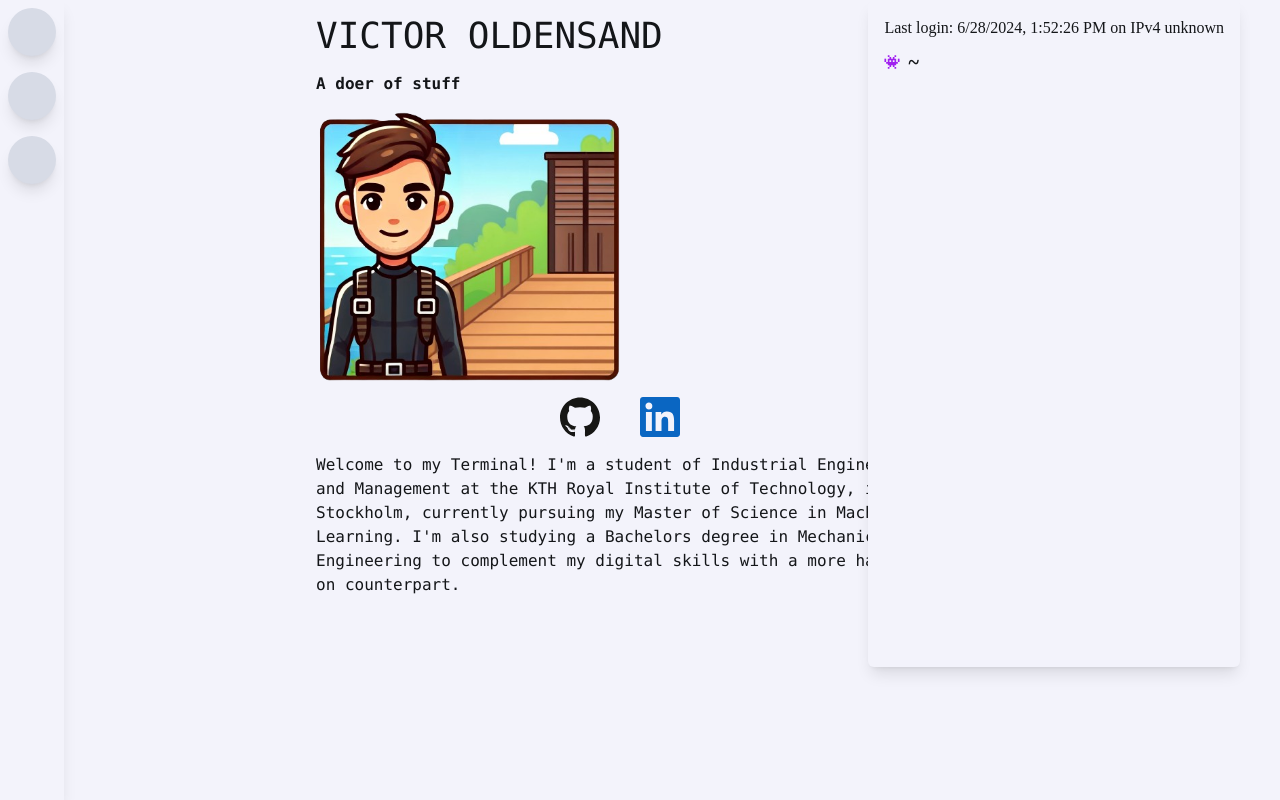
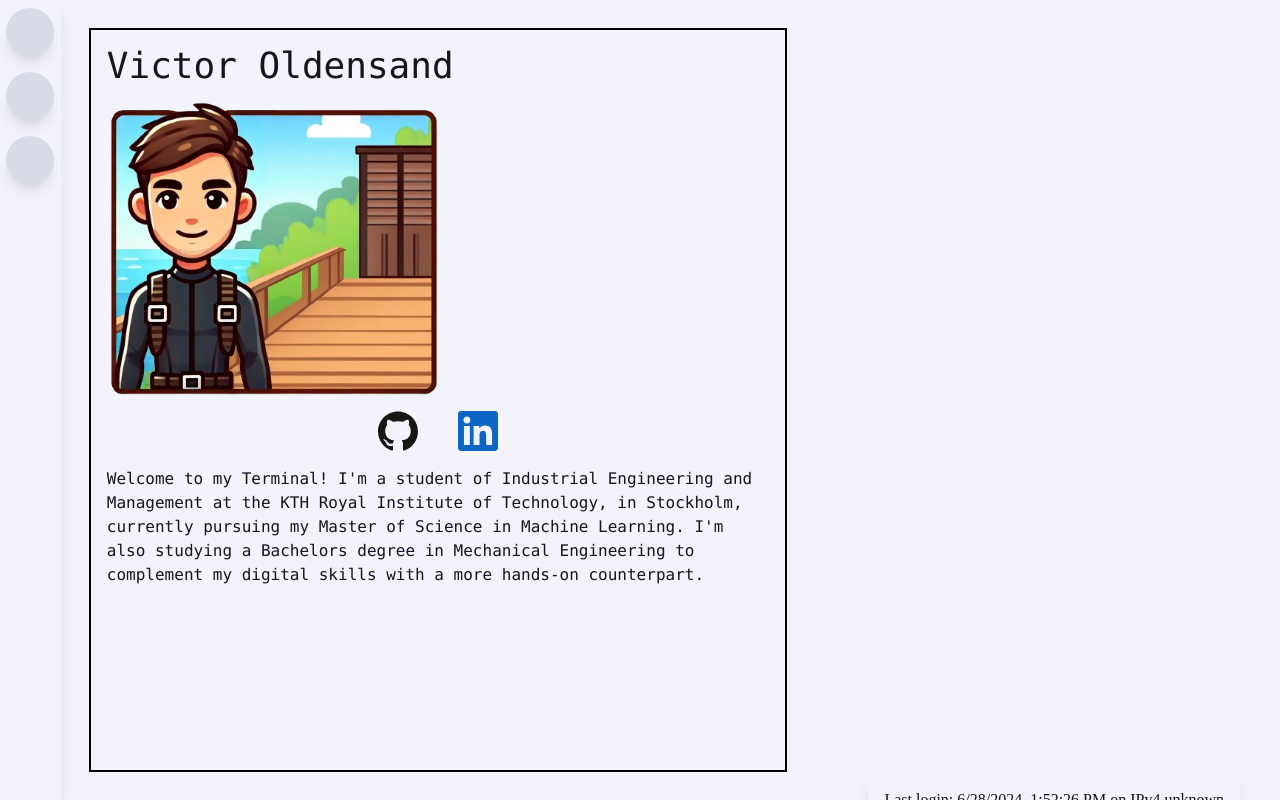
Before and after one commit to jurmy24/terminal-cv-website, a Vue app: page / in a window 1280 px wide. Built offline with nearby package versions, Linux system fonts and the light colour scheme; no server answers; some icons are missing; a web font is replaced by a local one.

Commit message:
Style: fix the caret and typewriter animation

```diff
--- a/src/App.vue
+++ b/src/App.vue
@@ -2,8 +2,8 @@
     <div class="flex">
         <SideBar :toggleDark="toggleDark" :isDark="useDark" />
         <!-- Main Content -->
-        <div class="w-screen h-screen flex items-start justify-center">
-            <About />
+        <div class="w-screen h-screen p-7">
+            <About class="border-2 border-black" />
             <Terminal />
         </div>
     </div>
@@ -17,7 +17,6 @@ import { useDark, useToggle } from '@vueuse/core'
 
 const isDark = useDark()
 const toggleDark = useToggle(isDark)
-console.log(isDark.value)
 
 export default {
     components: {
--- a/src/components/About.vue
+++ b/src/components/About.vue
@@ -1,6 +1,5 @@
 <template>
-    <!-- o h-screen flex-grow p-4 -->
-    <div class="w-1/2 h-full overflow-y-auto mr-10 p-4 font-mono">
+    <div class="w-3/5 h-full p-4 font-mono">
         <div class="flex flex-col space-y-4">
             <TitleComponent />
             <img :src="image" alt="Profile Image" class="w-1/2" />
--- a/src/components/SideBar.vue
+++ b/src/components/SideBar.vue
@@ -1,7 +1,10 @@
 <template>
     <!-- SideBar -->
+    <!-- <div
+        class="fixed top-0 left-0 h-screen w-16 m-0 flex flex-col bg-terminalBgLight text-terminalTextLight dark:bg-terminalBgDark dark:text-terminalTextDark shadow-lg"
+    > -->
     <div
-        class="fixed top-0 left-0 h-screen w-16 m-0 flex flex-col bg-terminalBgLight text-terminalTextLight dark:bg-terminalBgDark dark:text-terminalTextDark shadow-lg"
+        class="h-screen w-16 m-0 flex flex-col bg-terminalBgLight text-terminalTextLight dark:bg-terminalBgDark dark:text-terminalTextDark shadow-lg"
     >
         <SideBarIcon text="Toggle mode" @click="toggleDark()">
             <v-icon
--- a/src/components/subcomponents/Title.vue
+++ b/src/components/subcomponents/Title.vue
@@ -1,10 +1,9 @@
 <template>
     <h1
-        class="text-4xl uppercase relative w-[max-content] font-mono before:absolute before:inset-0 before:animate-typewriter before:bg-aboutBg after:absolute after:inset-0 after:w-[0.125em] after:animate-caret after:bg-black"
+        class="text-4xl relative w-[max-content] font-mono before:absolute before:inset-0 before:animate-typewriter before:bg-mainBgLight dark:before:bg-mainBgDark after:absolute after:inset-0 after:w-[0.125em] after:animate-caret after:bg-current"
     >
         {{ name }}
     </h1>
-    <p class="font-semibold mb-5">A doer of stuff</p>
 </template>
 
 <script>
```
